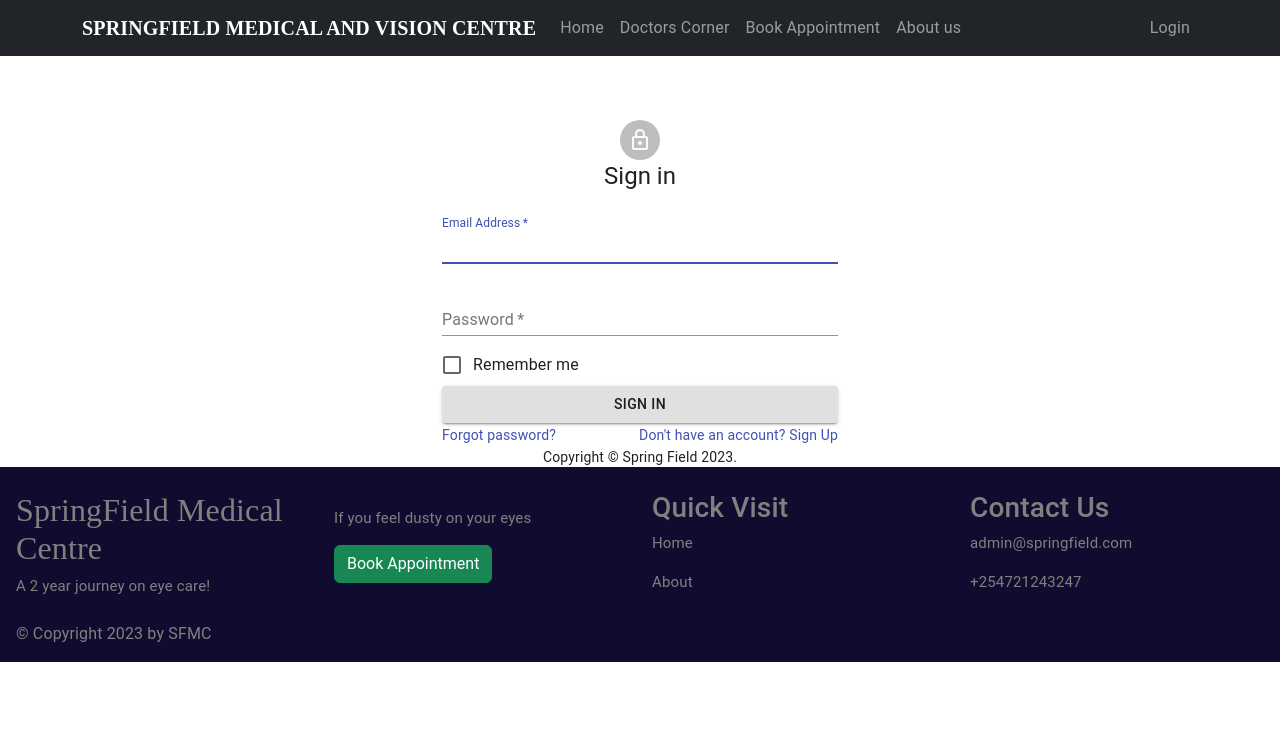
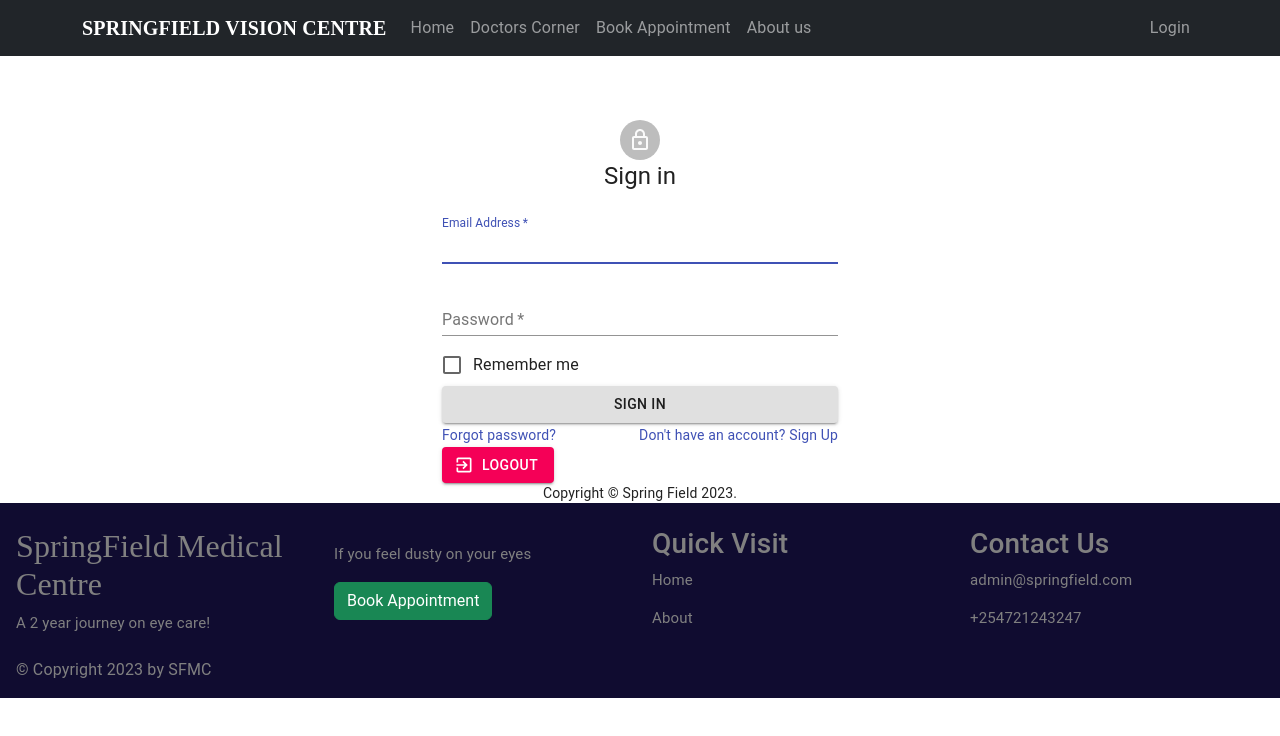
Before and after one commit to GeoffreyMokua/spring-field-eye-care-system, a React (Create React App) app: page /login in a window 1280 px wide. Shown: the top 736 px of the page. Built offline with nearby package versions, Linux system fonts and the light colour scheme.

Commit message:
added logout button

```diff
--- a/package.json
+++ b/package.json
@@ -4,10 +4,10 @@
   "proxy": "http://127.0.0.1:8080",
   "private": true,
   "dependencies": {
-
     "@emotion/react": "^11.10.5",
     "@emotion/styled": "^11.10.5",
     "@material-ui/core": "^4.12.4",
+    "@material-ui/icons": "^4.11.3",
     "@material/textfield": "^14.0.0",
     "@mui/icons-material": "^5.11.0",
     "@mui/material": "^5.11.5",
--- a/src/App/components/Login/Login.css
+++ b/src/App/components/Login/Login.css
@@ -3,5 +3,4 @@
     flex-direction: column;
     justify-content: center;
     align-items: center;
-
 }
--- a/src/App/components/Login/Login.js
+++ b/src/App/components/Login/Login.js
@@ -1,6 +1,7 @@
 import React from 'react'
 import { Grid, Avatar, TextField, Button, Typography,Link } from '@material-ui/core'
 import CssBaseline from '@mui/material/CssBaseline';
+import LogoutIcon from '@material-ui/icons/ExitToApp';
 import FormControlLabel from '@mui/material/FormControlLabel';
 import Checkbox from '@mui/material/Checkbox';
 import Box from '@mui/material/Box';
@@ -110,6 +111,9 @@ function Login() {
                 </Link>
               </Grid>
             </Grid>
+            <Button href="/" startIcon={<LogoutIcon />} color="secondary" variant="contained">
+             Logout
+         </Button>
           </Box>
         </Box>
         <Copyright sx={{ mt: 8, mb: 4 }} />
--- a/src/App/components/Shared/Header/Header.js
+++ b/src/App/components/Shared/Header/Header.js
@@ -1,4 +1,4 @@
-import React from 'react'
+import React from 'react';
 import { Container, Nav, Navbar } from 'react-bootstrap';
 import { Link } from 'react-router-dom';
 import './Header.css'
@@ -8,7 +8,7 @@ function Header() {
     <>
        <Navbar collapseOnSelect expand="lg" bg="dark" variant="dark">
   <Container>
-  <Navbar.Brand as={Link} to="/" className="head-icon">SPRINGFIELD MEDICAL AND VISION CENTRE</Navbar.Brand>
+  <Navbar.Brand as={Link} to="/" className="head-icon">SPRINGFIELD VISION CENTRE</Navbar.Brand>
   <Navbar.Toggle aria-controls="responsive-navbar-nav" />
   <Navbar.Collapse id="responsive-navbar-nav">
     <Nav className="me-auto">
@@ -22,9 +22,11 @@ function Header() {
     <Nav>
 
        {
+
         <Nav.Link as={Link} to="/login">Login</Nav.Link>
 
-        //<div> <img style={{width:'40px', height:'40px'}} src={user.photoURL} alt="" /> <span className="text-white mx-2">Howdy, {user.displayName}</span>  <Button onClick={logOut}>LogOut</Button></div>
+
+
        }
 
             </Nav>
```
Also changed, not shown: 1 other file (tests, documents, lock files or other folders).
